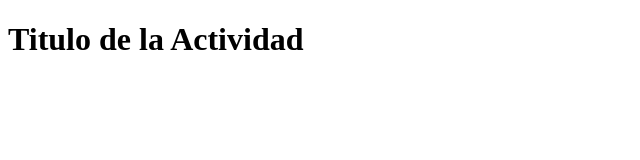
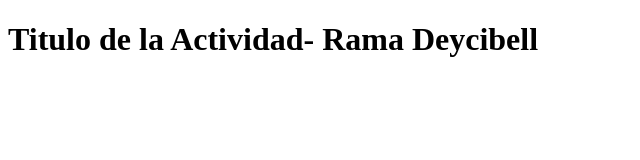
Before and after one commit to ninamuz/holamundo, a plain HTML site: page index.html in a window 1280 px wide. Shown: the whole page, without its empty margins (0-640 px from the left). Drawn offline with Linux system fonts and the light colour scheme.

Commit message:
ramadeycibell

```diff
--- a/index.html
+++ b/index.html
@@ -6,6 +6,6 @@
     <title>Actividad Clase 11</title>
 </head>
 <body>
-    <h1> Titulo de la Actividad</h1>
+    <h1> Titulo de la Actividad- Rama Deycibell</h1>
 </body>
 </html>
```
